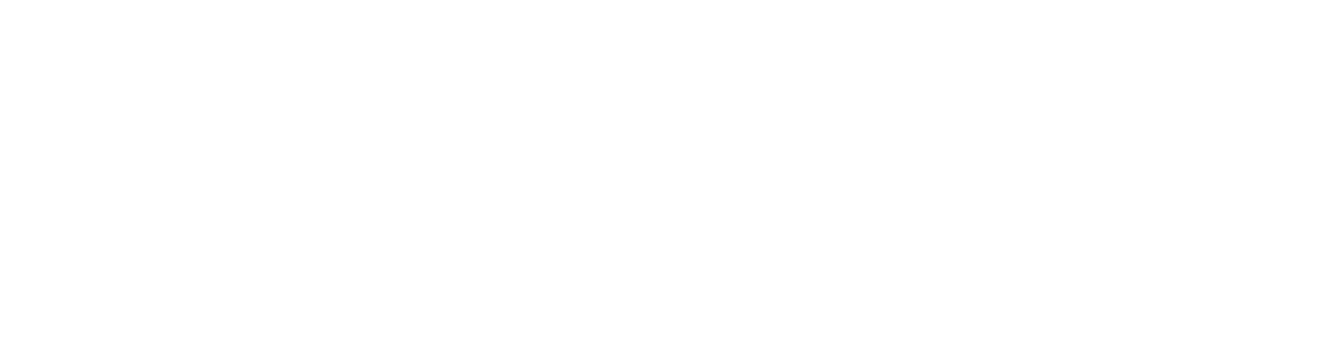
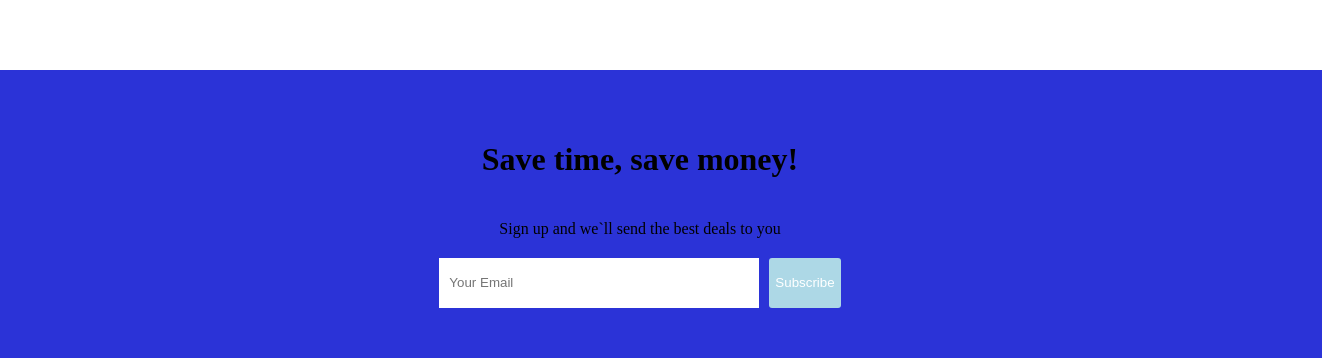
Before and after one commit to Adrion10/BookingApp, a React (Create React App) app in the folder client/: page / in a window 1280 px wide. Shown: the part 1544-1907 px from the top of the page, 1322 px wide, since content can reach past the window. Before the commit the page ends 1542 px from the top, so only its background shows below. Built offline with nearby package versions, Linux system fonts and the light colour scheme.

Commit message:
mailList

```diff
--- /dev/null
+++ b/client/src/components/mailList/MailList.jsx
@@ -0,0 +1,18 @@
+import "./mailList.css";
+
+const MailList = () => {
+  return (
+    <div className="mail">
+      <h1 className="mailTitle">Save time, save money!</h1>
+      <span className="mailDesc">
+        Sign up and we`ll send the best deals to you
+      </span>
+      <div className="mailInputContainer">
+        <input type="text" placeholder="Your Email" />
+        <button>Subscribe</button>
+      </div>
+    </div>
+  );
+};
+
+export default MailList;
--- /dev/null
+++ b/client/src/components/mailList/mailList.css
@@ -0,0 +1,26 @@
+.mail {
+  width: 100%;
+  margin-top: 50px;
+  background-color: rgba(23, 32, 212, 0.915);
+  display: flex;
+  flex-direction: column;
+  align-items: center;
+  gap: 20px;
+  padding: 50px;
+}
+.mailInputContainer > input {
+  width: 300px;
+  height: 30px;
+  padding: 10px;
+  border: none;
+  margin-right: 10px;
+}
+.mailInputContainer > button {
+  height: 50px;
+  background-color: lightblue;
+  color: white;
+  border: none;
+  border-radius: 3px;
+  font-weight: 500;
+  cursor: pointer;
+}
--- a/client/src/pages/home/Home.jsx
+++ b/client/src/pages/home/Home.jsx
@@ -4,6 +4,7 @@
 import Featured from "../../components/featured/Featured";
 import PropertyListener from "../../components/propertyList/PropertyList";
 import FeaturedProperty from "../../components/featuredProperties/featuredProperty";
+import MailList from "../../components/mailList/MailList";
 
 const Home = () => {
   return (
@@ -16,6 +17,7 @@
         <PropertyListener />
         <h1 className="homeTitle">Homes guests love</h1>
         <FeaturedProperty />
+        <MailList />
       </div>
     </div>
   );
```
